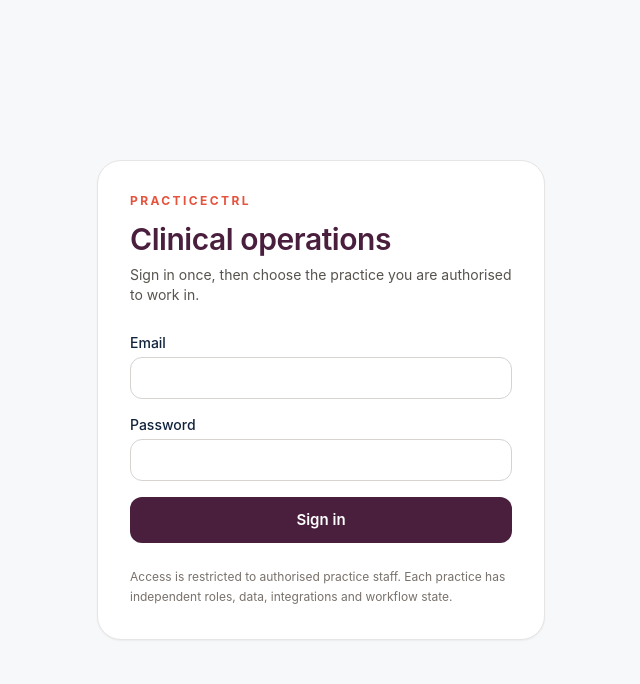
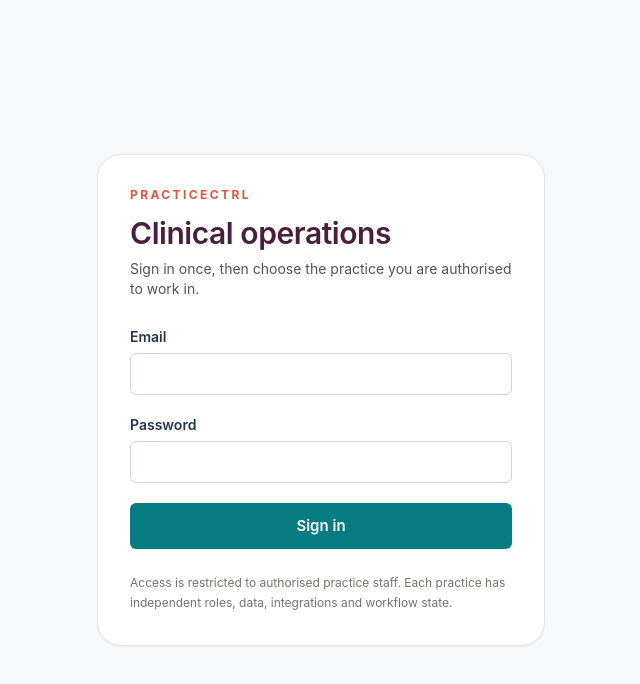
Before and after one commit to langaludidi/practicectrl, a Next.js app: page /login in a window 1280 px wide. Shown: the top 684 px of the page, without its empty margins (319-959 px from the left). Built offline with nearby package versions, Linux system fonts and the light colour scheme.

Commit message:
Apply PracticeCtrl sign-in controls

```diff
--- a/components/SignInForm.tsx
+++ b/components/SignInForm.tsx
@@ -1,4 +1,5 @@
 "use client";
+
 import { FormEvent, useState } from "react";
 import { useRouter } from "next/navigation";
 import { createClient } from "@/lib/supabase/client";
@@ -28,10 +29,16 @@
     router.refresh();
   }
 
-  return <form onSubmit={submit} className="space-y-4">
-    <label className="block text-sm font-medium">Email<input name="email" type="email" required autoComplete="username" className="mt-1 w-full rounded-xl border border-stone-300 bg-white px-3 py-2.5" /></label>
-    <label className="block text-sm font-medium">Password<input name="password" type="password" required autoComplete="current-password" className="mt-1 w-full rounded-xl border border-stone-300 bg-white px-3 py-2.5" /></label>
-    {error && <p role="alert" className="rounded-lg bg-red-50 p-3 text-sm text-red-800">{error}</p>}
-    <button disabled={busy} className="w-full rounded-xl bg-[#4a1f3e] px-4 py-3 font-semibold text-white disabled:opacity-60">{busy ? "Signing in…" : "Sign in"}</button>
+  return <form onSubmit={submit} className="space-y-5">
+    <label className="block text-sm font-semibold text-[#24364b]">
+      Email
+      <input name="email" type="email" required autoComplete="username" className="mt-1.5 w-full rounded-md border border-[#cbd5e1] bg-white px-3 py-2.5 text-[#12243b] placeholder:text-slate-400 focus:border-[#236cfb]" />
+    </label>
+    <label className="block text-sm font-semibold text-[#24364b]">
+      Password
+      <input name="password" type="password" required autoComplete="current-password" className="mt-1.5 w-full rounded-md border border-[#cbd5e1] bg-white px-3 py-2.5 text-[#12243b] placeholder:text-slate-400 focus:border-[#236cfb]" />
+    </label>
+    {error ? <p role="alert" className="rounded-md border border-rose-200 bg-rose-50 p-3 text-sm text-rose-800">{error}</p> : null}
+    <button disabled={busy} className="w-full rounded-md bg-[#067c80] px-4 py-3 font-semibold text-white hover:bg-[#056d70] disabled:cursor-not-allowed disabled:opacity-60">{busy ? "Signing in…" : "Sign in"}</button>
   </form>;
 }
```
